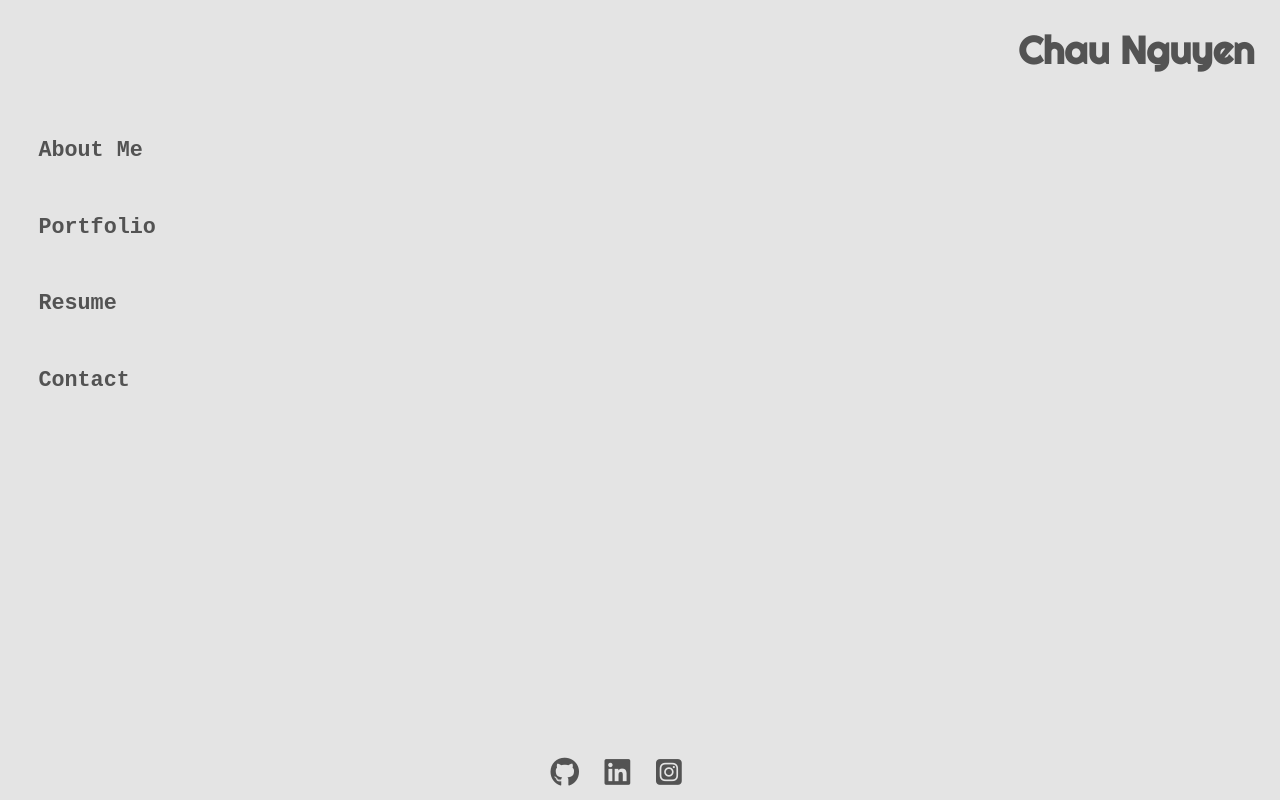
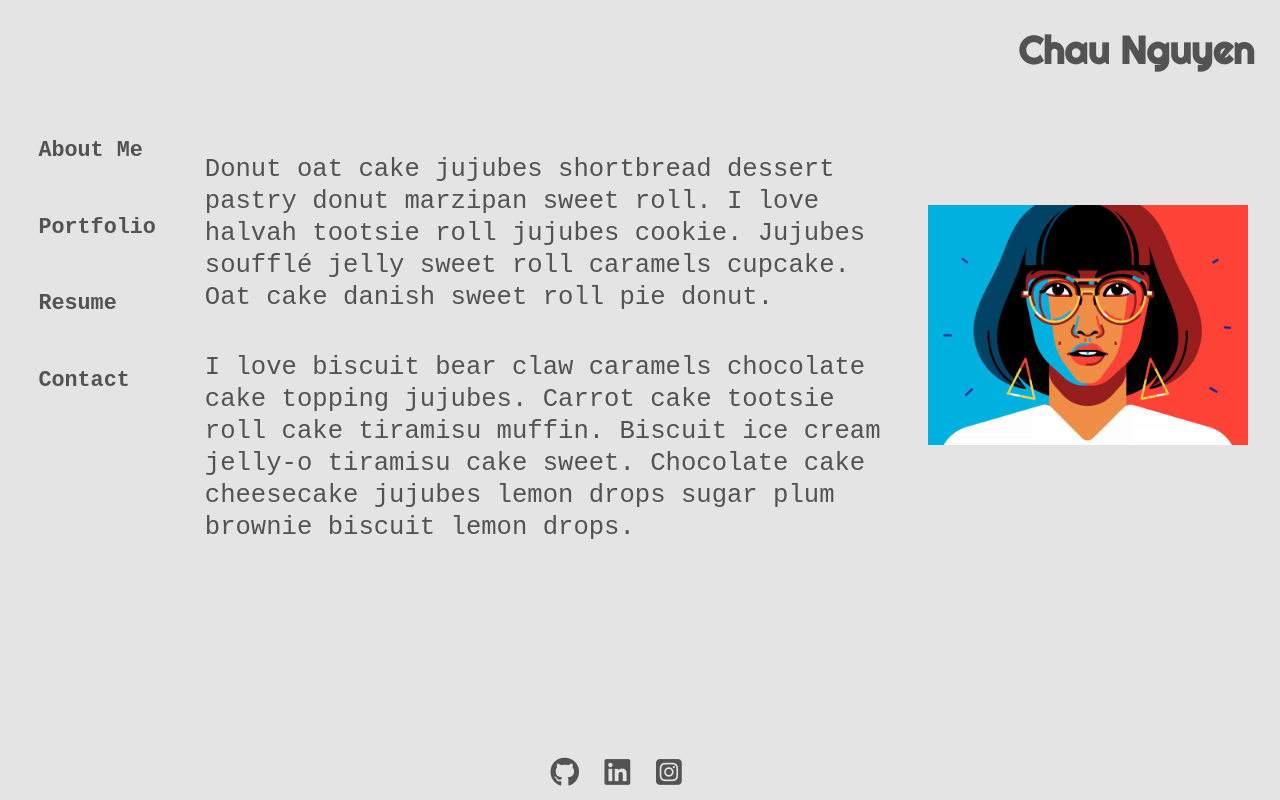
Before and after one commit to ChauDeveloper/react-portfolio, a React (Create React App) app: page / in a window 1280 px wide. Built offline with nearby package versions, Linux system fonts and the light colour scheme.

Commit message:
update content and styling for about section

```diff
--- a/src/App.css
+++ b/src/App.css
@@ -1,5 +1,6 @@
-
-
+.App {
+  height: 100%;
+}
 #title {
   font-family: 'Righteous', cursive;
   color: var(--text-color);
--- a/src/App.js
+++ b/src/App.js
@@ -1,13 +1,19 @@
 import './App.css';
 import Navbar from './components/navbar';
 import Footer from './components/footer';
-
+import About from './components/About';
 
 function App() {
   return (
     <div className="App">
       <h1 id='title'>Chau Nguyen</h1>
+
+
+      <div>
       <Navbar />
+      <About />
+      </div>
+
       <Footer />
     </div>
   );
--- /dev/null
+++ b/src/components/About/index.js
@@ -0,0 +1,22 @@
+import React from 'react';
+import './style.css'
+import Profile from '../../assets/images/profile.png'
+
+function About() {
+    return (
+       <div id="about-section">
+
+          <div id="about-text">
+            <p>Donut oat cake jujubes shortbread dessert pastry donut marzipan sweet roll. I love halvah tootsie roll jujubes cookie. Jujubes soufflé jelly sweet roll caramels cupcake. Oat cake danish sweet roll pie donut.</p>
+            <p>I love biscuit bear claw caramels chocolate cake topping jujubes. Carrot cake tootsie roll cake tiramisu muffin. Biscuit ice cream jelly-o tiramisu cake sweet. Chocolate cake cheesecake jujubes lemon drops sugar plum brownie biscuit lemon drops.</p>
+          </div>
+
+          <div id="profile-img">
+            <img src={Profile} />
+          </div>
+
+       </div>
+    );
+}
+
+export default About;
--- /dev/null
+++ b/src/components/About/style.css
@@ -0,0 +1,20 @@
+#about-section{
+    position: absolute;
+    display: grid;
+    grid-template-columns: 2fr 1fr;
+     gap: 1.5vw;
+    top: 10vw;
+    left: 16vw;
+}
+
+#about-text p{
+    color: var(--text-color);
+    margin-bottom: 3vw;
+    line-height: 2.5vw;
+    font-size: 2vw;
+}
+
+#profile-img img{
+  width:25vw;
+  margin-top:6vw;
+}
```
Also changed, not shown: src/assets/images/profile.png (added).
